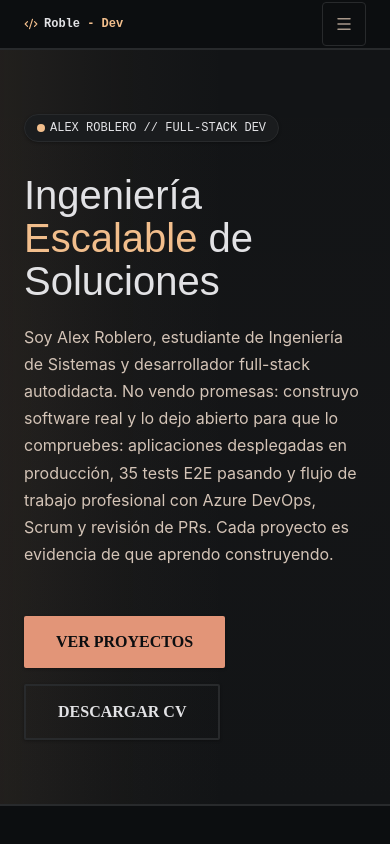
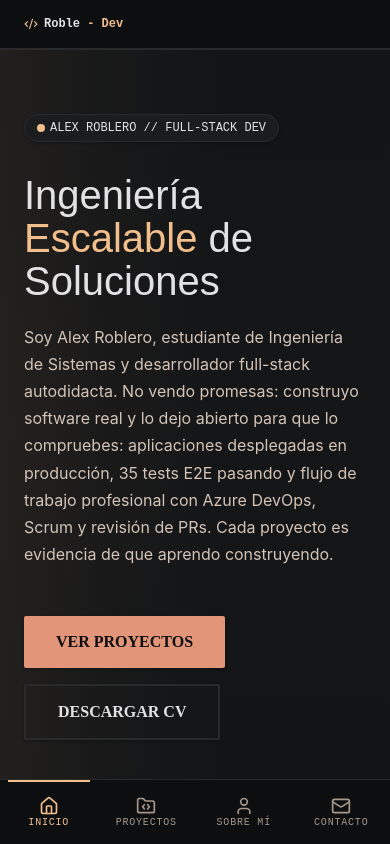
Before and after one commit to AlexJRQ32/Proyecto-Portafolio, a React (Vite) app in the folder frontend/: page /home in a window 390 px wide. Shown: the top 844 px of the page. Built offline with nearby package versions, Linux system fonts and the light colour scheme.

Commit message:
feat: mobile TabBar navigation with minimal header

```diff
--- a/frontend/src/App.css
+++ b/frontend/src/App.css
@@ -18,5 +18,6 @@
 @media (max-width: 768px) {
   .app {
     padding-top: calc(50px + env(safe-area-inset-top));
+    padding-bottom: calc(64px + env(safe-area-inset-bottom));
   }
 }
--- a/frontend/src/App.jsx
+++ b/frontend/src/App.jsx
@@ -9,6 +9,7 @@ import Contact from './features/Contact/pages/Contact'
 import NotFound from './features/NotFound/pages/NotFound'
 import Footer from './common/components/Footer/Footer'
 import Header from './common/components/Header/Header'
+import TabBar from './common/components/TabBar/TabBar'
 
 function App() {
   useScrollTop()
@@ -33,6 +34,7 @@ function App() {
         </Routes>
       </main>
       {isKnownRoute && <Footer />}
+      {isKnownRoute && <TabBar />}
     </div>
   )
 }
--- a/frontend/src/common/components/Footer/Footer.css
+++ b/frontend/src/common/components/Footer/Footer.css
@@ -139,45 +139,9 @@
 /* ===== Responsive ===== */
 
 @media (max-width: 768px) {
+  /* Footer hidden on mobile — TabBar replaces it */
   .footer {
-    padding-bottom: env(safe-area-inset-bottom);
-  }
-
-  .footer-container {
-    grid-template-columns: 1fr;
-    gap: var(--space-md);
-    text-align: center;
-    padding: var(--space-md) var(--gutter);
-  }
-
-  .footer-brand-name {
-    justify-content: center;
-  }
-
-  .footer-brand-description {
-    margin-left: auto;
-    margin-right: auto;
-  }
-
-  .footer-list {
-    align-items: center;
-  }
-
-  .footer-heading {
-    text-align: center;
-  }
-
-  .footer-link {
-    min-height: 44px;
-    align-items: center;
-  }
-
-  .footer-social-icon {
-    min-width: 44px;
-    min-height: 44px;
-    display: flex;
-    align-items: center;
-    justify-content: center;
+    display: none;
   }
 }
 
--- a/frontend/src/common/components/Header/Header.css
+++ b/frontend/src/common/components/Header/Header.css
@@ -335,6 +335,26 @@
   }
 }
 
+/* On ≤768px, TabBar replaces all nav — keep only logo */
+@media (max-width: 768px) {
+  .header-menu-toggle {
+    display: none !important;
+  }
+
+  .header-nav {
+    display: none !important;
+  }
+
+  .header-actions {
+    display: none !important;
+  }
+
+  .header-mobile-backdrop,
+  .header-mobile-menu {
+    display: none !important;
+  }
+}
+
 @media (max-width: 768px) {
   .header {
     height: calc(50px + env(safe-area-inset-top));
--- /dev/null
+++ b/frontend/src/common/components/TabBar/TabBar.css
@@ -0,0 +1,97 @@
+/* ============================================
+   TABBAR — Bottom navigation (mobile app-native)
+   Visible only on ≤768px. Replaces header nav + footer.
+   ============================================ */
+
+.tabbar {
+  display: none;
+}
+
+.tabbar-inner {
+  display: grid;
+  grid-template-columns: repeat(4, 1fr);
+  align-items: center;
+  height: 64px;
+  padding-bottom: env(safe-area-inset-bottom);
+}
+
+.tabbar-item {
+  display: flex;
+  flex-direction: column;
+  align-items: center;
+  justify-content: center;
+  gap: 2px;
+  height: 100%;
+  min-height: 44px;
+  text-decoration: none;
+  color: var(--text-muted);
+  position: relative;
+  transition: color var(--transition-fast);
+}
+
+.tabbar-item:hover {
+  color: var(--text-secondary);
+}
+
+.tabbar-icon {
+  width: 20px;
+  height: 20px;
+  flex-shrink: 0;
+}
+
+.tabbar-label {
+  font-family: var(--font-code);
+  font-size: 10px;
+  font-weight: 500;
+  letter-spacing: 0.08em;
+  text-transform: uppercase;
+  line-height: 1;
+}
+
+/* Active state: accent color + top line indicator */
+.tabbar-item--active {
+  color: var(--accent);
+}
+
+.tabbar-item--active::before {
+  content: '';
+  position: absolute;
+  top: 0;
+  left: 8px;
+  right: 8px;
+  height: 2px;
+  background-color: var(--accent);
+}
+
+.tabbar-item--active:hover {
+  color: var(--accent);
+}
+
+/* ============================================
+   RESPONSIVE — Show only on ≤768px
+   ============================================ */
+
+@media (max-width: 768px) {
+  .tabbar {
+    display: block;
+    position: fixed;
+    bottom: 0;
+    left: 0;
+    right: 0;
+    z-index: 1000;
+    background-color: var(--bg-canvas);
+    border-top: 1px solid var(--border-color);
+    backdrop-filter: blur(12px);
+    -webkit-backdrop-filter: blur(12px);
+  }
+}
+
+/* ============================================
+   REDUCED MOTION
+   ============================================ */
+
+@media (prefers-reduced-motion: reduce) {
+  .tabbar-item {
+    transition: none;
+  }
+}
--- /dev/null
+++ b/frontend/src/common/components/TabBar/TabBar.jsx
@@ -0,0 +1,40 @@
+import { NavLink } from 'react-router-dom'
+import { useLanguage } from '../../../context/LanguageContext'
+import { useLucideIcons } from '../../../hooks/useLucideIcons'
+import './TabBar.css'
+
+const tabs = [
+  { to: '/home', icon: 'home', labelKey: 'navHome' },
+  { to: '/projects', icon: 'folder-code', labelKey: 'navProjects' },
+  { to: '/about', icon: 'user', labelKey: 'navAbout' },
+  { to: '/contact', icon: 'mail', labelKey: 'navContact' },
+]
+
+function TabBar() {
+  const { t } = useLanguage()
+  const h = t.header
+
+  useLucideIcons([h])
+
+  return (
+    <nav className="tabbar" aria-label="Navegacion movil">
+      <div className="tabbar-inner">
+        {tabs.map((tab) => (
+          <NavLink
+            key={tab.to}
+            to={tab.to}
+            className={({ isActive }) =>
+              `tabbar-item${isActive ? ' tabbar-item--active' : ''}`
+            }
+            end={tab.to === '/home'}
+          >
+            <i data-lucide={tab.icon} className="tabbar-icon" aria-hidden="true" />
+            <span className="tabbar-label">{h[tab.labelKey]}</span>
+          </NavLink>
+        ))}
+      </div>
+    </nav>
+  )
+}
+
+export default TabBar
```
